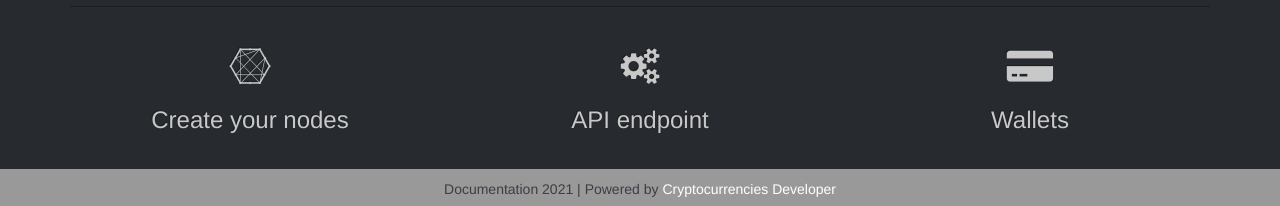
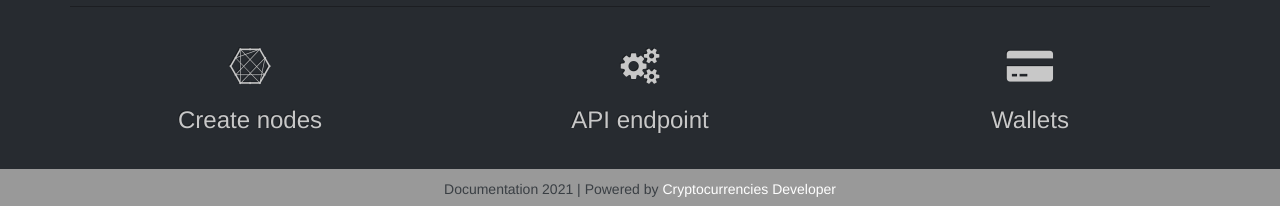
Before and after one commit to Plusid/Documentation, a Jekyll site: the page built from index.html, in a window 1280 px wide and 1288 px high. Shown: the part 1079-1285 px from the top of the window. Built offline with Jekyll 4.4.1, drawn with Linux system fonts in a browser that asks for light colours.

Commit message:
Update index.html

```diff
--- a/index.html
+++ b/index.html
@@ -25,7 +25,7 @@
     <div class="row">
         <div class="col-sm-4">
             <h1 class="text-center"><i class="fa fa-connectdevelop" aria-hidden="true"></i></h1>
-            <h3 class="text-center">Create your nodes</h3>
+            <h3 class="text-center">Create nodes</h3>
             <p></p>
         </div>
         <div class="col-sm-4">
```
